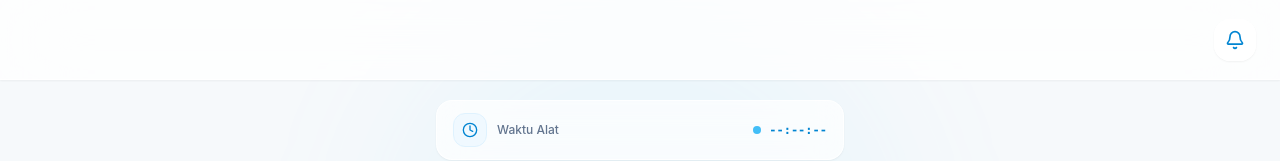
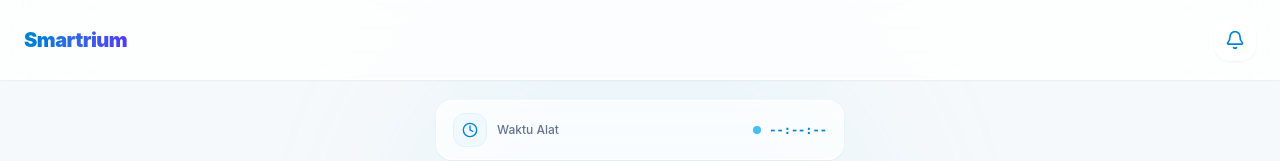
Before and after one commit to ranggadwias/smartrium-webview, a React (Vite) app: page / in a window 1280 px wide. Shown: the top 161 px of the page. Built offline with nearby package versions, Linux system fonts and the light colour scheme; no server answers; the database is empty.

Commit message:
fix header

```diff
--- a/src/layouts/MainLayout.jsx
+++ b/src/layouts/MainLayout.jsx
@@ -34,7 +34,7 @@
       {currentPage === "dashboard" && (
         <header className="sticky top-0 z-50 w-full shrink-0 backdrop-blur-2xl bg-white/75 border-b border-white/80 shadow-xs px-6 h-20 flex justify-between items-center transition-all">
           <div>
-            <h1 className="text-xl font-black tracking-tight bg-linear-to from-sky-600 to-indigo-600 bg-clip-text text-transparent">
+            <h1 className="text-xl font-black tracking-tight bg-linear-to-r from-sky-600 to-indigo-600 bg-clip-text text-transparent">
               Smartrium
             </h1>
           </div>
```
